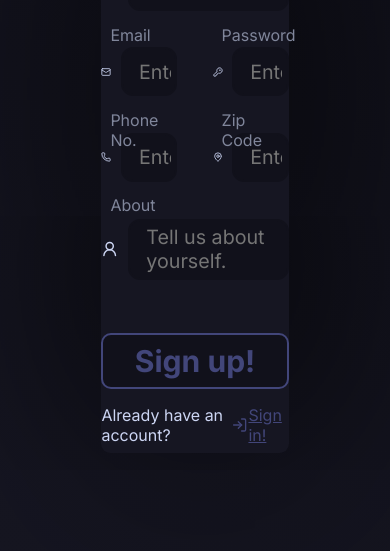
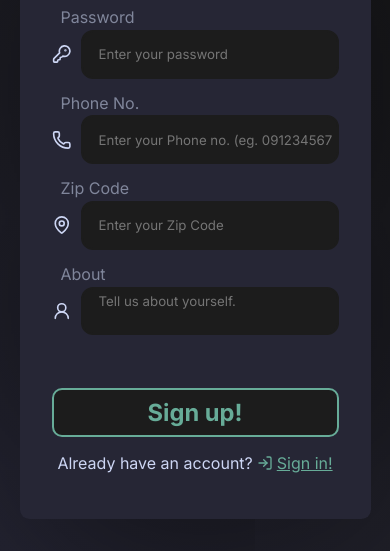
Before and after one commit to AirvinJames/regform, a plain HTML site: page index.html in a window 390 px wide. Shown: the part 293-844 px from the top of the page. Drawn offline with nearby package versions, Linux system fonts and the light colour scheme.

Commit message:
temp change

```diff
--- a/index.html
+++ b/index.html
@@ -9,11 +9,11 @@
 <body>
     <div class="filter1"></div>
     <nav>
-        <h3>GROUP 2</h3>
+        <!--<h3>GROUP 2</h3>
         <label class="theme-switch" for="checkbox">
             <input type="checkbox" id="checkbox" />
             <div class="slider round"></div>
-        </label>
+        </label>-->
     </nav>
     <div class="hidden">asasa</div>
     <div class="form-box">
--- a/styles.css
+++ b/styles.css
@@ -1,15 +1,15 @@
 @import url('https://fonts.googleapis.com/css2?family=Inter:wght@100..900&display=swap');
 
 :root {
-    --background: #11111b;
-    --sublayer0: #161622;
-    --form-color: #181825;
+    --background: #1C1C1C;
+    --sublayer0: rgb(38, 38, 53);
+    --form-color: #1C1C1C;
     --text: #cdd6f4;
     --text-disabled: #80869b;
-    --accent-1: #7494ec;
+    --accent-1: #48DBB1;
     --accent-2: #f38ba8;
     --accent-3: #6c42cf;
-    --saturated-accents: #42467a;
+    --saturated-accents: #67ac98;
     --shadow: #000000;
 
     --large-font-size: 2.3rem;
@@ -20,7 +20,7 @@
 
 * {
     color: var(--text);
-    font-family: 'Inter', 'sans-sherif';
+    font-family: 'Inter', 'sans-serif';
     transition: 200ms ease;
 }
 
@@ -302,3 +302,34 @@ input:checked + .slider:before {
 .slider.round:before {
   border-radius: 50%;
 }
+@media screen and (max-width: 1200px) {
+    :root {
+        --large-font-size: 2.1rem;
+        --medium-font-size: 1.68rem;
+        --regular-font-size: 1.03rem;
+        --small-font-size: 1.1rem;
+    }
+    .form-box {
+        width: 85%;
+        height: 95%;
+    }
+    .input-row {
+        flex-direction: column;
+    }
+}
+
+@media screen and (max-width: 800px) {
+    :root {
+        --large-font-size: 1.9rem;
+        --medium-font-size: 1.48rem;
+        --regular-font-size: 0.83rem;
+        --small-font-size: 0.9rem;
+    }
+    .form-box {
+        width: 90%;
+        height: 100%;
+    }
+    .input-row {
+        flex-direction: column;
+    }
+}
```
